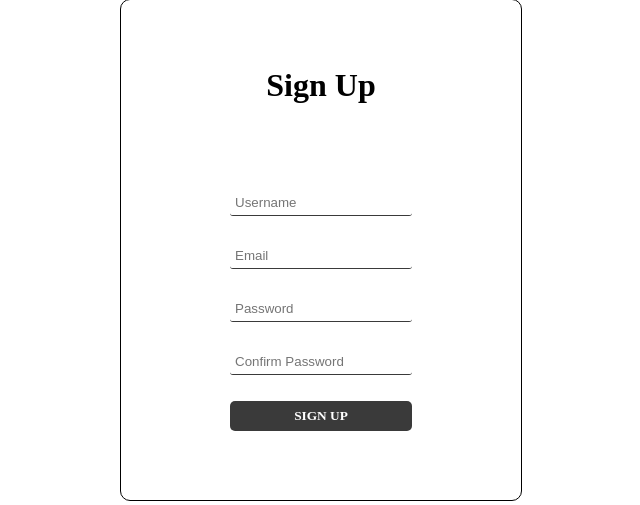
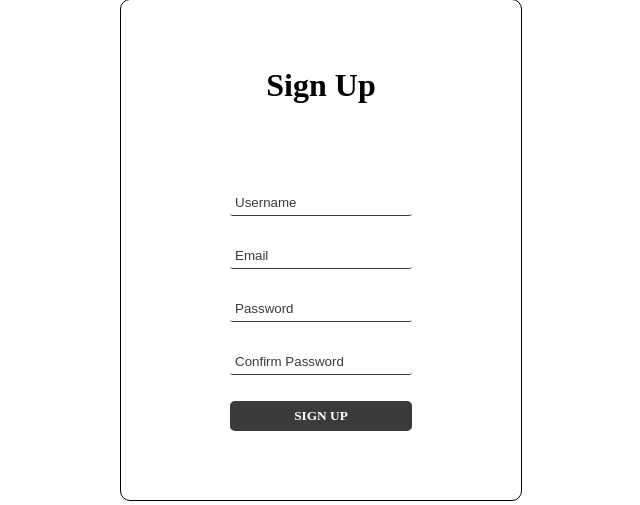
Before and after one commit to NicoLiendro14/flask-socket-io-chat, a Flask app: template templates/register.html in a window 1280 px wide. Shown: the part 127-632 px from the top of the page, without its empty margins (319-959 px from the left). Run offline with Flask 2, Linux system fonts and the light colour scheme; the template is opened without the code that fills it, so the values that code supplies are empty.

Commit message:
modifica color del texto de los inputs

```diff
--- a/static/css/register.css
+++ b/static/css/register.css
@@ -19,6 +19,10 @@ h1{
     display: flex;
     flex-direction: column;
     margin-bottom: 25px;
+}
+
+.register-form-field::placeholder {
+    color: #3a3a3a;
 }
 
 .register-form-field {
```
